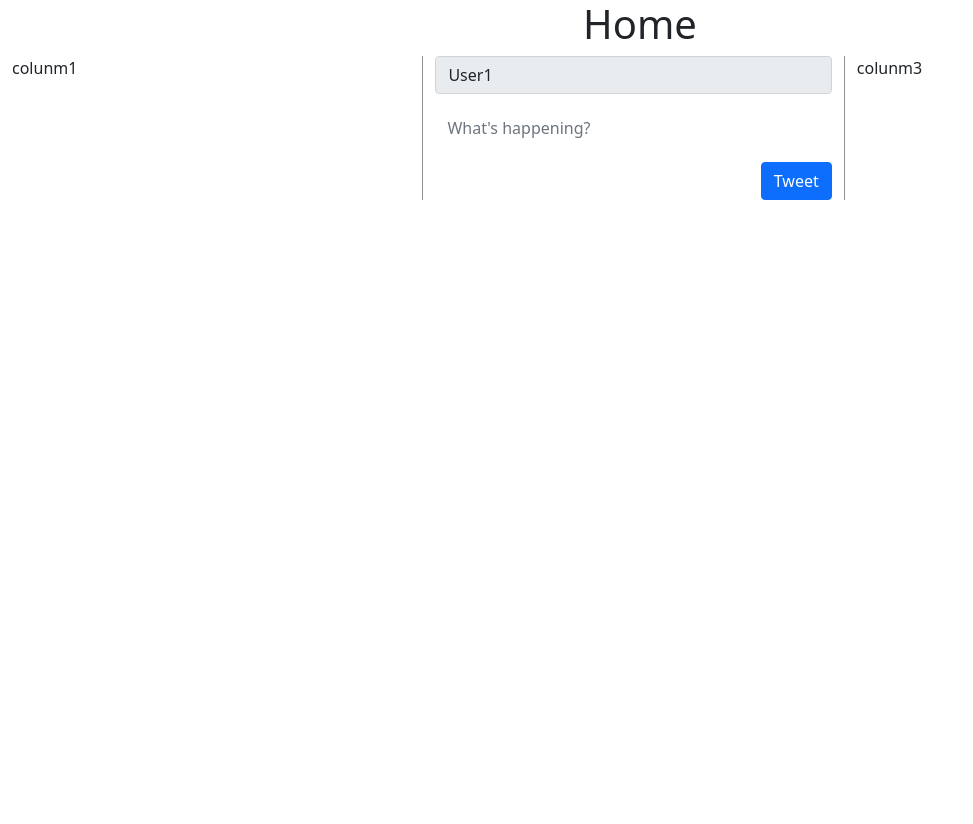
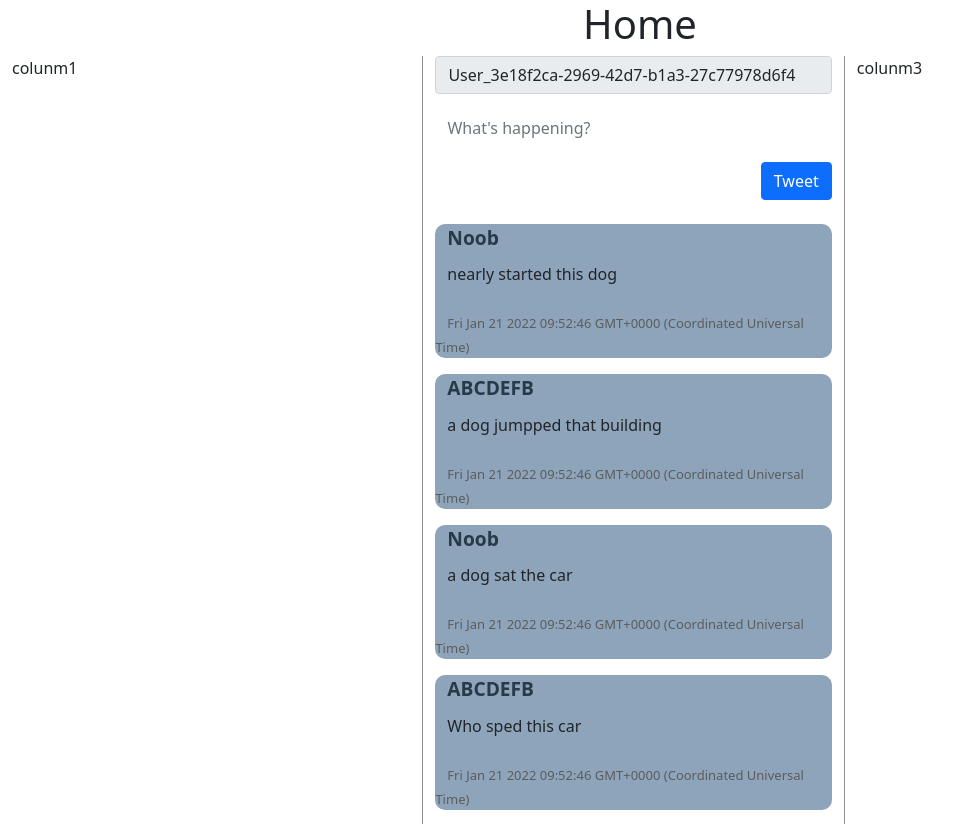
Before and after one commit to vallecillojonathan742/-ng_twitter, an Angular app: page / in a window 1280 px wide. Shown: the whole page, without its empty margins (0-973 px from the left). Before the commit the page ends 800 px from the top, so only its background shows below. Built offline with nearby package versions, Linux system fonts and the light colour scheme.

Commit message:
Implement component post list

```diff
--- /dev/null
+++ b/src/app/class/guide.ts
@@ -0,0 +1,9 @@
+export class Guid {
+    static newGuid() {
+      return 'xxxxxxxx-xxxx-4xxx-yxxx-xxxxxxxxxxxx'.replace(/[xy]/g, function(c) {
+        var r = Math.random() * 16 | 0,
+          v = c == 'x' ? r : (r & 0x3 | 0x8);
+        return v.toString(16);
+      });
+    }
+  }
--- a/src/app/feature/form-tweet/form-tweet.component.html
+++ b/src/app/feature/form-tweet/form-tweet.component.html
@@ -20,6 +20,6 @@
     <p></p>
 
     <div class="button-right">
-        <button type="button" class="btn btn-primary">Tweet</button>
+        <button type="button" class="btn btn-primary" (click)="submitButton()">Tweet</button>
     </div>
   </form>
--- a/src/app/feature/form-tweet/form-tweet.component.ts
+++ b/src/app/feature/form-tweet/form-tweet.component.ts
@@ -1,5 +1,9 @@
-import { Component, OnInit } from '@angular/core';
+import { Component, ComponentRef, EventEmitter, OnInit, Output, ViewChild } from '@angular/core';
 import { FormControl, FormGroup, Validators } from '@angular/forms';
+import { ActivatedRoute, Router } from '@angular/router';
+import { Guid } from 'src/app/class/guide';
+import { PostList } from 'src/app/interfaces/post-list';
+import { PostListComponent } from '../post-list/post-list.component';
 
 @Component({
   selector: 'app-form-tweet',
@@ -8,14 +12,36 @@ import { FormControl, FormGroup, Validators } from '@angular/forms';
 })
 export class FormTweetComponent implements OnInit {
 
+  @Output()
+  public submit = new EventEmitter<PostList>();
+
   form = new FormGroup({
     message: new FormControl('', [Validators.required, Validators.maxLength(288)]),
-    user: new FormControl('User1', Validators.required)
+    user: new FormControl('User_'+Guid.newGuid(), Validators.required)
   });
 
-  constructor() { }
+  constructor() {
+   }
 
   ngOnInit(): void {
   }
 
+  submitButton()
+  {
+    if(this.form.valid)
+    {
+      debugger;
+      const post = new PostList();
+      post.user = this.form.controls['user'].value;
+      post.message = this.form.controls['message'].value;
+      this.submit.emit(post);
+    }
+    else
+    {
+      alert("ERROR!");
+    }
+  }
+
+
+
 }
--- a/src/app/feature/home/home.component.html
+++ b/src/app/feature/home/home.component.html
@@ -6,9 +6,14 @@
         </div>
 
         <div class="columna verticalLine">
-            <app-form-tweet>
-
-            </app-form-tweet>
+            <div class="row">
+                <app-form-tweet (submit)="submitPostList($event)">
+                </app-form-tweet>
+            </div>
+            <div class="row mt-4" style="overflow-y: scroll; height:600px;">
+                <app-post-list >
+                </app-post-list>
+            </div>
         </div>
 
         <div class="columna">
--- a/src/app/feature/home/home.component.ts
+++ b/src/app/feature/home/home.component.ts
@@ -1,4 +1,6 @@
-import { Component, OnInit } from '@angular/core';
+import { Component, EventEmitter, Input, OnInit, Output, ViewChild } from '@angular/core';
+import { PostList } from 'src/app/interfaces/post-list';
+import { PostListComponent } from '../post-list/post-list.component';
 
 @Component({
   selector: 'app-home',
@@ -7,9 +9,18 @@ import { Component, OnInit } from '@angular/core';
 })
 export class HomeComponent implements OnInit {
   public title = "Home";
+
+  @ViewChild(PostListComponent)
+  contactComponent!: PostListComponent;
+
+
   constructor() { }
 
   ngOnInit(): void {
   }
 
+  submitPostList(post:PostList) {
+    this.contactComponent.addPost(post);
+  }
+
 }
--- a/src/app/feature/post-list/post-list.component.html
+++ b/src/app/feature/post-list/post-list.component.html
@@ -1 +1,26 @@
-<p>post-list works!</p>
+<div class="container" *ngFor="let post of postList" class="post">
+    <div class="row  div-right">
+        <div class="col width">
+            <div class="colorGray">
+                <span class="user" (click)="onSelect($event)" id="{{ post.user }}">{{
+                    post.user
+                  }}</span>
+
+                  <p class="content">{{ post.message }}</p>
+                  <span class="time-stamp">{{ post.createTweet }}</span>
+            </div>
+
+        </div>
+    </div>
+    <p></p>
+</div>
+
+<!-- <ul class="posts">
+    <li *ngFor="let post of postList" class="post">
+      <span class="user" (click)="onSelect($event)" id="{{ post.user }}">{{
+        post.user
+      }}</span>
+      <span class="content">{{ post.message }}</span>
+      <span class="time-stamp">{{ post.createTweet }}</span>
+    </li>
+  </ul> -->
--- a/src/app/feature/post-list/post-list.component.scss
+++ b/src/app/feature/post-list/post-list.component.scss
@@ -0,0 +1,66 @@
+
+.posts li {
+    cursor: pointer;
+    position: relative;
+    left: 0;
+    background-color: #eee;
+    margin: 0.5em;
+    padding: 0.3em 0;
+    height: 1.6em;
+    border-radius: 4px;
+    width: 100%;
+  }
+
+  .posts .post {
+    display: block;
+    color: white;
+    padding: 0.8em 0.7em 0 0.7em;
+    background-color: #8ea4bb;
+    line-height: 1em;
+    position: relative;
+    left: -1px;
+    top: -4px;
+    height: 6.5em;
+    margin-right: 0.8em;
+    border-radius: 4px 4px 4px 4px;
+    overflow: scroll;
+  }
+  .post .user {
+    display: block;
+    font-size: 1.2em;
+    font-weight: 700;
+    color: rgb(38, 58, 71);
+    padding-bottom: 0.5em;
+  }
+
+  .post .content {
+    display: block;
+    padding-bottom: 0.5em;
+  }
+
+  .post .time-stamp {
+    font-size: small;
+    color: rgb(92, 92, 92);
+  }
+  //@at-root
+
+.colorGray {
+    background-color: #8ea4bb !important;
+    border-radius: 10px;
+}
+
+.width {
+    width: 80% !important;
+}
+
+.user {
+    padding-left: 3%!important;
+}
+
+.content {
+    padding-left: 3%!important;
+}
+
+.time-stamp {
+    padding-left: 3%!important;
+}
--- a/src/app/feature/post-list/post-list.component.ts
+++ b/src/app/feature/post-list/post-list.component.ts
@@ -1,4 +1,5 @@
-import { Component, OnInit } from '@angular/core';
+import { Component, Input, OnInit } from '@angular/core';
+import { PostList } from 'src/app/interfaces/post-list';
 
 @Component({
   selector: 'app-post-list',
@@ -7,9 +8,119 @@ import { Component, OnInit } from '@angular/core';
 })
 export class PostListComponent implements OnInit {
 
+  public postList: PostList[] = [];
+  originalPosts: PostList[] = [...this.postList];
+
   constructor() { }
 
   ngOnInit(): void {
+    this.tenSeconds();
   }
 
+  tenSeconds = () => {
+    this.tenTweets();
+    setTimeout(this.tenSeconds, 10000);
+  };
+
+  tenTweets = () => {
+    for (let i = 0; i < 10; i++) {
+      let newPost = this.createPost();
+      this.postList.push(newPost);
+
+    }
+    this.originalPosts = [...this.postList];
+  };
+
+  createPost = () => {
+    let post = new PostList();
+    post.user = this.selectRandomElement(this.usernames);
+    post.message = this.createRandomSentence();
+    post.createTweet = new Date();
+    return post;
+  };
+
+  createRandomSentence = () => {
+    return `${this.selectRandomElement(
+      this.beginning
+    )} ${this.selectRandomElement(this.verbs)} ${this.selectRandomElement(
+      this.posess
+    )} ${this.selectRandomElement(this.nouns)}`;
+  };
+
+  usernames = [
+    "BobLobLaw",
+    "WhoWhatWhenWhereAndWhy",
+    "User13135",
+    "Noob",
+    "ABCDEFB"
+  ];
+
+  beginning = [
+    "just",
+    "ask me how i",
+    "totally",
+    "nearly",
+    "productively",
+    "Who",
+    "last night i",
+    "the president",
+    "that dude",
+    "a dinosaur",
+    "a dog"
+  ];
+
+  verbs = [
+    "jumpped",
+    "ran",
+    "fell",
+    "drank",
+    "slipped",
+    "sat",
+    "saw",
+    "went",
+    "tripped",
+    "sped",
+    "built",
+    "started"
+  ];
+
+  posess = ["your", "the", "my", "that", "this", "a", "an"];
+
+  nouns = [
+    "car",
+    "cat",
+    "bike",
+    "dog",
+    "house",
+    "mouse",
+    "tree",
+    "mountain",
+    "building",
+    "computer",
+    "Nicolas Caige"
+  ];
+
+  selectRandomElement(arr: string[]) {
+    let randomIndex = Math.floor(Math.random() * arr.length);
+    return arr[randomIndex];
+  };
+
+
+  onSelect(e:any): void {
+    this.postList = this.postList.filter(post => post.user === e.target.id);
+
+  }
+
+  addPost(postArg: PostList) {
+    debugger;
+    let post = new PostList();
+    post.user = postArg.user;
+    post.message = postArg.message;
+    post.createTweet = new Date();
+    this.postList.unshift(post);
+    this.originalPosts = [...this.postList];
+  };
+
+
+
 }
--- /dev/null
+++ b/src/app/interfaces/post-list.ts
@@ -0,0 +1,5 @@
+export class PostList {
+    public user: string = '';
+    public message: string = '';
+    public createTweet: Date = new Date;
+  }
--- a/tsconfig.json
+++ b/tsconfig.json
@@ -19,7 +19,8 @@
     "lib": [
       "es2018",
       "dom"
-    ]
+    ],
+    "strictPropertyInitialization": true,
   },
   "angularCompilerOptions": {
     "enableI18nLegacyMessageIdFormat": false,
```
